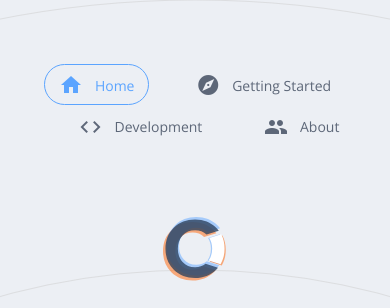
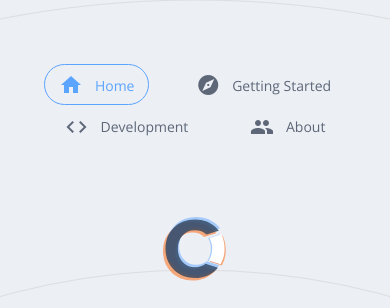
Before and after one commit to ELEKTRONN/elektronn.github.io, a Jekyll site: the page built from index.html, in a window 390 px wide. Shown: the top 308 px of the page. Built offline with Jekyll 4.4.1, drawn with Linux system fonts in a browser that asks for light colours.

Commit message:
Fix awkward positions of nav items on small screens

```diff
--- a/_sass/entities/_nav.scss
+++ b/_sass/entities/_nav.scss
@@ -4,6 +4,7 @@ nav {
 	font-size: 1.4rem;
 
 	> .nav-item {
+		margin: 0 1em;
 		display: inline-block;
 		padding: .5em 1em;
 		border: 1px solid transparent;
@@ -30,8 +31,4 @@ nav {
 			border: 1px solid #5BA4FF;
 		}
 	}
-
-	> .nav-item + .nav-item {
-		margin-left: 2em;
-	}
 }
```
